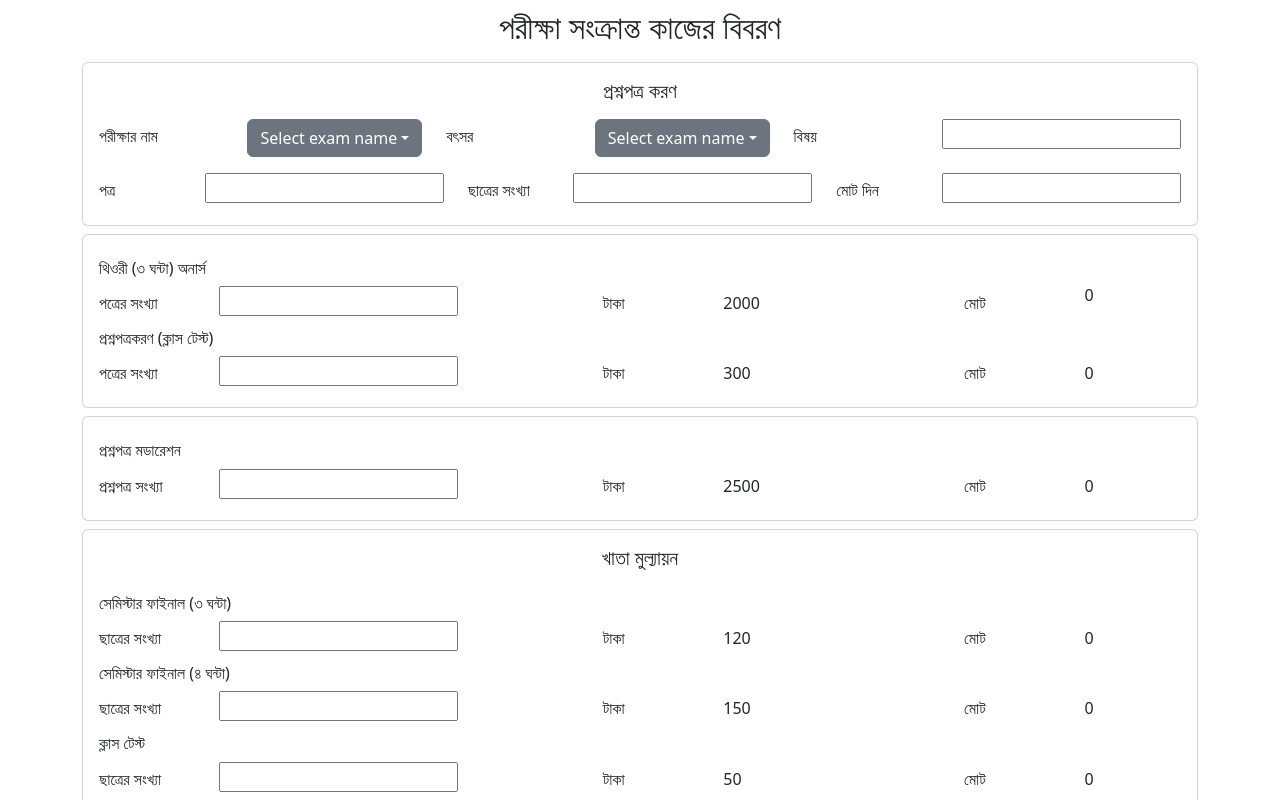
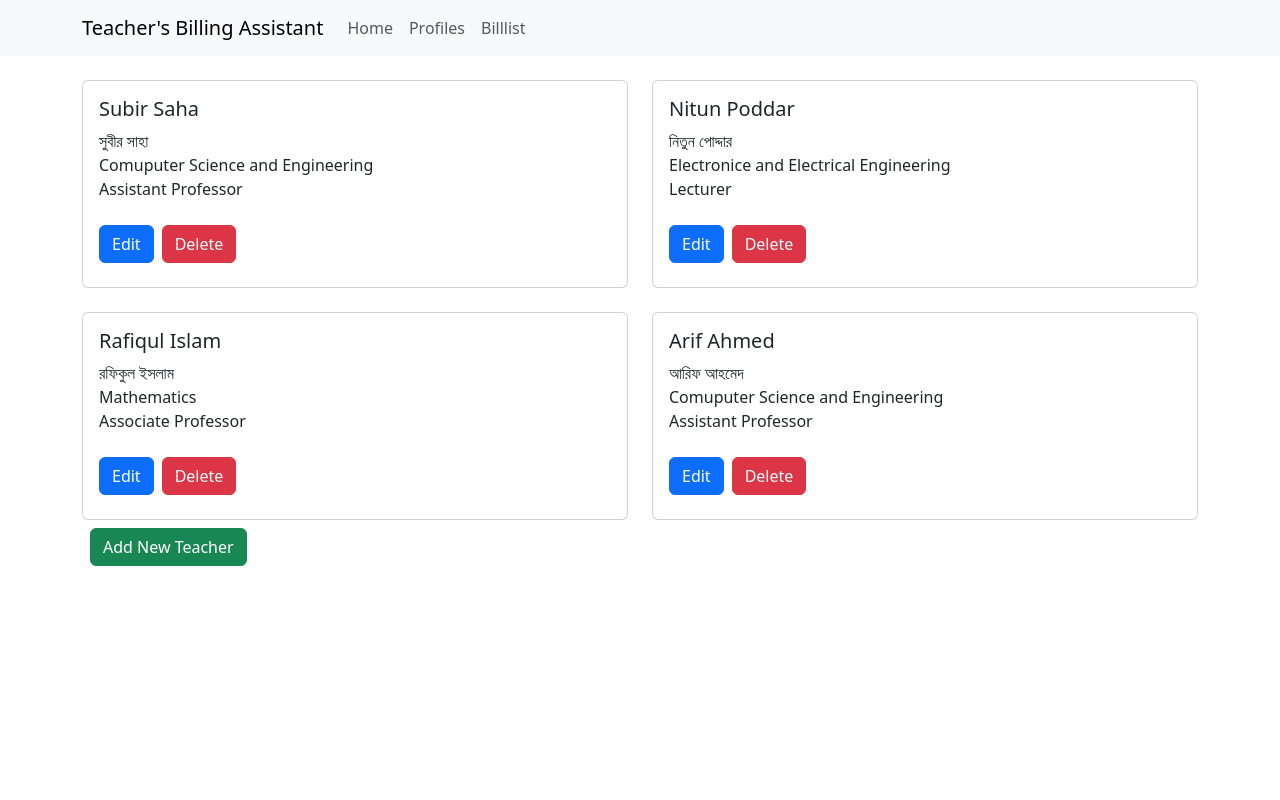
Before and after one commit to MiNHAZ-33/teacher-billing, a React (Create React App) app: page /profile in a window 1280 px wide. Shown: the top 800 px of the page. Built offline with nearby package versions, Linux system fonts and the light colour scheme.

Commit message:
added create profile and navigation

```diff
--- a/src/App.js
+++ b/src/App.js
@@ -3,7 +3,7 @@ import "bootstrap/dist/css/bootstrap.min.css";
 
 import { createBrowserRouter, createRoutesFromElements, RouterProvider, Route } from 'react-router-dom';
 import Profile from './components/Profile';
-import Navbar from './components/Navbar';
+import NavBar from './components/Navbar';
 import BillPage from './components/BiilPage';
 import CreateTeacherProfile from './components/CreateTeacherProfile';
 
@@ -11,7 +11,8 @@ function App() {
 
   const router = createBrowserRouter(
     createRoutesFromElements(
-      <Route path='/' element={<BillPage />}>
+      <Route path='/' element={<NavBar />}>
+        <Route index element={<BillPage />}></Route>
         <Route path='/profile' element={<Profile />}></Route>
         <Route path='/createprofile' element={<CreateTeacherProfile />}></Route>
         <Route path='/billpage' element={<BillPage />}></Route>
--- a/src/components/BiilPage.jsx
+++ b/src/components/BiilPage.jsx
@@ -5,7 +5,7 @@ import ExamDetails from './ExamDetails'
 const BillPage = () => {
     return (
         <div>
-            {/* <TeacherDetails /> */}
+            <TeacherDetails />
             <ExamDetails />
         </div>
     )
--- a/src/components/CreateTeacherProfile.jsx
+++ b/src/components/CreateTeacherProfile.jsx
@@ -57,7 +57,7 @@ const CreateTeacherProfile = () => {
 
 
     return (
-        <div className='container'>
+        <div className='container' style={{width: '50rem'}}>
             <h1 className='text-center pt-4 pb-4'>শিক্ষকদের প্রোফাইল তৈরী করুন</h1>
             <Form className=' border border-secondary p-3 rounded' >
                 <Form.Group>
--- a/src/components/Navbar.jsx
+++ b/src/components/Navbar.jsx
@@ -1,10 +1,20 @@
 import React from 'react'
-import { Outlet } from 'react-router-dom'
+import { Link, Outlet } from 'react-router-dom'
+import { Navbar, Container, Nav } from 'react-bootstrap'
 
-const Navbar = () => {
+const NavBar = () => {
     return (
         <>
-            {/* <div>Navbar</div> */}
+            <Navbar bg="light" data-bs-theme="light">
+                <Container>
+                    <Navbar.Brand >Teacher's Billing Assistant</Navbar.Brand>
+                    <Nav className="me-auto">
+                        <Nav.Link to="/billpage" as={Link}>Home</Nav.Link>
+                        <Nav.Link to="/profile" as={Link}>Profiles</Nav.Link>
+                        <Nav.Link href="/billlist" as={Link}>Billlist</Nav.Link>
+                    </Nav>
+                </Container>
+            </Navbar>
             <main>
                 <Outlet />
             </main>
@@ -12,4 +22,4 @@ const Navbar = () => {
     )
 }
 
-export default Navbar
+export default NavBar
--- a/src/components/Profile.jsx
+++ b/src/components/Profile.jsx
@@ -1,8 +1,61 @@
 import React from 'react'
+import { Card, Button, Container, Row, Col } from 'react-bootstrap'
+import { Link } from 'react-router-dom'
 
 const Profile = () => {
+
+  const teacher = [
+    {
+      name: 'Subir Saha',
+      nameBengali: 'সুবীর সাহা',
+      department: 'Comuputer Science and Engineering',
+      rank: 'Assistant Professor',
+    },
+    {
+      name: 'Nitun Poddar',
+      nameBengali: 'নিতুন পোদ্দার',
+      department: 'Electronice and Electrical Engineering',
+      rank: 'Lecturer',
+    },
+    {
+      name: 'Rafiqul Islam',
+      nameBengali: 'রফিকুল ইসলাম',
+      department: 'Mathematics',
+      rank: 'Associate Professor',
+    },
+    {
+      name: 'Arif Ahmed',
+      nameBengali: 'আরিফ আহমেদ',
+      department: 'Comuputer Science and Engineering',
+      rank: 'Assistant Professor',
+    },
+  ]
+
   return (
-    <div>Profile</div>
+    <Container>
+
+      <Row>
+        {teacher.map((teacher, index) => (
+          <Col key={index} md={6}>
+            <Card className='mt-4'>
+              <Card.Body>
+                <Card.Title>{teacher.name}</Card.Title>
+                <Card.Text>
+                  {teacher.nameBengali}<br />
+                  {teacher.department}<br />
+                  {teacher.rank}
+                </Card.Text>
+                <Button variant="primary">Edit</Button>
+                <Button className='m-2' variant="danger">Delete</Button>
+              </Card.Body>
+            </Card>
+          </Col>
+        ))}
+      </Row>
+      <Link to="/createprofile" >
+        <Button className='m-2' variant='success' >Add New Teacher</Button>
+      </Link>
+    </Container>
   )
 }
 
--- a/src/components/TeacherDetails.jsx
+++ b/src/components/TeacherDetails.jsx
@@ -10,16 +10,19 @@ const TeacherDetails = () => {
     const teacher = [
         {
             name: 'Subir Saha',
+            nameBengali: 'সুবীর সাহা',
             department: 'Comuputer Science and Engineering',
             rank: 'Assistant Professor',
         },
         {
             name: 'Nitun Poddar',
+            nameBengali: 'নিতুন পোদ্দার',
             department: 'Electronice and Electrical Engineering',
             rank: 'Lecturer',
         },
         {
             name: 'Rafiqul Islam',
+            nameBengali: 'রফিকুল ইসলাম',
             department: 'Mathematics',
             rank: 'Associate Professor',
         }
@@ -33,11 +36,11 @@ const TeacherDetails = () => {
     }
 
     return (
-        <Container>
-            <h1 className='text-center'>Teacher Details</h1>
+        <Container className='w-4'>
+            <h1 className='text-center'>শিক্ষকের বিবরণ</h1>
             <Form>
                 <Form.Group className="mb-3" controlId="formBasicEmail">
-                    <Form.Label>Name</Form.Label>
+                    <Form.Label>নাম</Form.Label>
                     <Dropdown>
                         <Dropdown.Toggle variant="secondary" id="dropdown-basic">
                             {name ? name : 'Select Your Name'}
@@ -51,19 +54,19 @@ const TeacherDetails = () => {
                 </Form.Group>
 
                 <Form.Group className="mb-3" >
-                    <Form.Label>Rank</Form.Label>
+                    <Form.Label>পদবী</Form.Label>
                     <Form.Control type="text" value={rank} placeholder="Enter Rank" readOnly />
                 </Form.Group>
                 <Form.Group className="mb-3" >
-                    <Form.Label>Department</Form.Label>
+                    <Form.Label>ঠিকানা / বিভাগ</Form.Label>
                     <Form.Control type="text" value={department} placeholder="Enter Department Name" read />
                 </Form.Group>
                 <Form.Group className="mb-3" >
-                    <Form.Label>Theory (Hours)</Form.Label>
+                    <Form.Label>তত্বীয় (ঘন্টায়) </Form.Label>
                     <Form.Control type="number" placeholder="Enter theory exam length" />
                 </Form.Group>
                 <Form.Group className="mb-3" >
-                    <Form.Label>Lab</Form.Label>
+                    <Form.Label>ব্যবহারিক (ঘন্টায়) </Form.Label>
                     <Form.Control type="number" placeholder="Enter lab exam length" />
                 </Form.Group>
 
```
